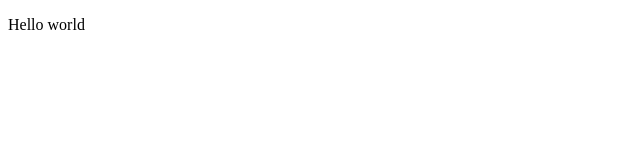
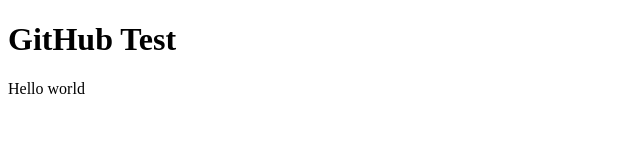
Before and after one commit to zeckstone/zeckstone.github.io, a plain HTML site: page index.html in a window 1280 px wide. Shown: the whole page, without its empty margins (0-640 px from the left). Drawn offline with Linux system fonts and the light colour scheme.

Commit message:
new addition

```diff
--- a/index.html
+++ b/index.html
@@ -4,9 +4,11 @@
     <meta charset="UTF-8">
     <meta name="viewport" content="width=device-width, initial-scale=1.0">
     <meta http-equiv="X-UA-Compatible" content="ie=edge">
-    <title>Hello World</title>
+    <title>GitHub Test</title>
 </head>
 <body>
+    <h1>GitHub Test</h1>
     <p>Hello world</p>
+
 </body>
 </html>
```
